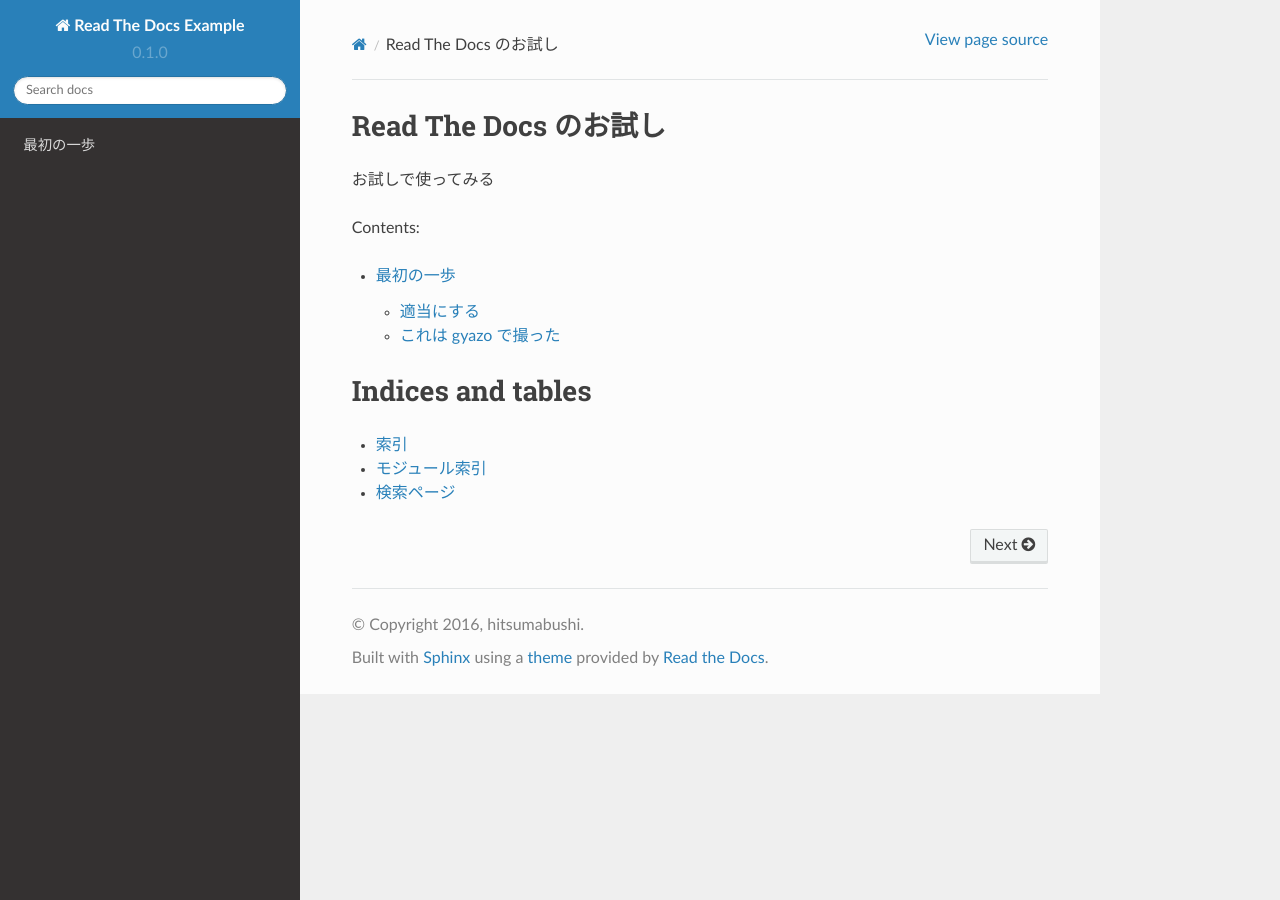
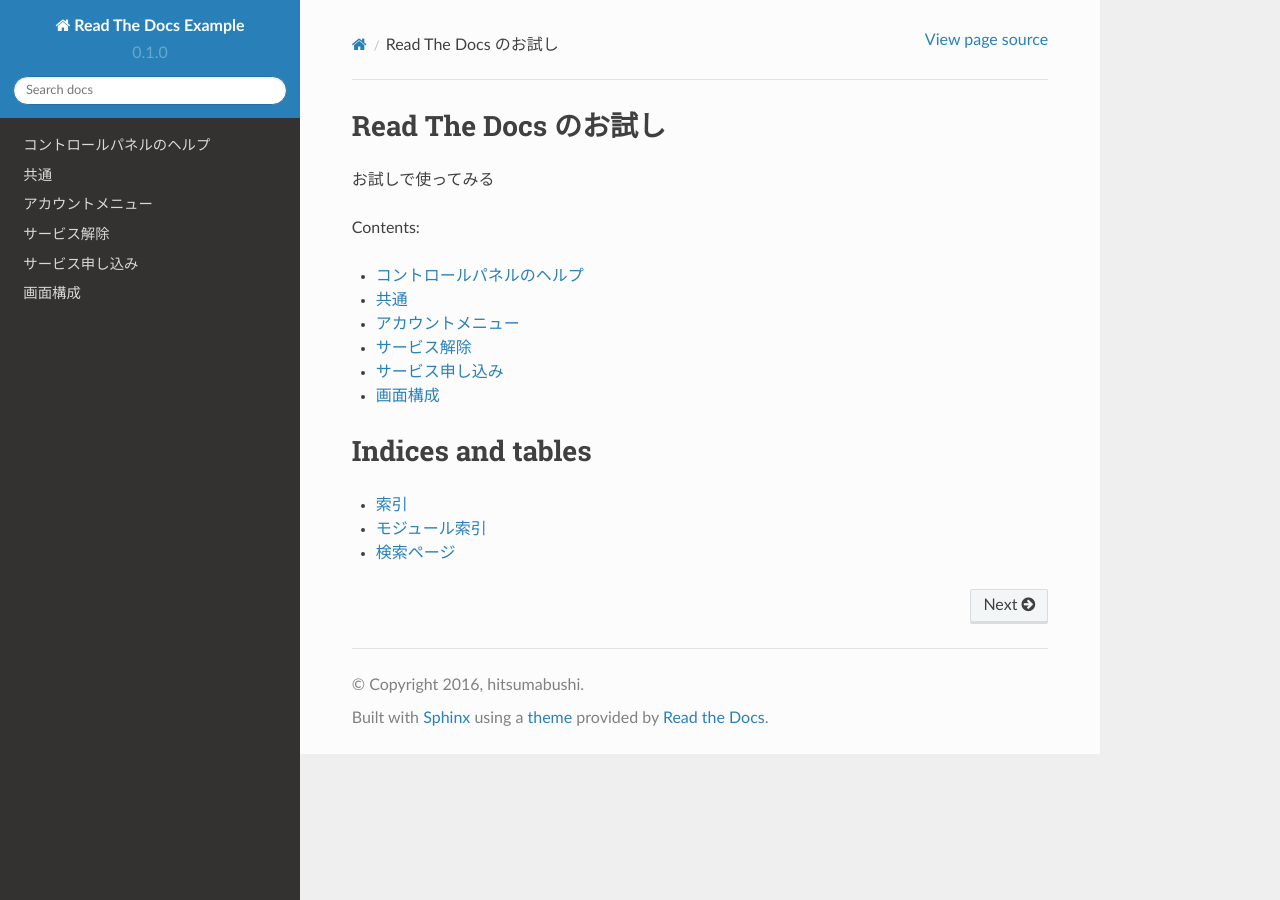
Before and after one commit to hitsumabushi/read_the_docs_example, a Sphinx documentation site: the page built from source/index.rst, in a window 1280 px wide. Built offline with Sphinx 7.4.7 and the Read the Docs theme 2.0.0, drawn with Linux system fonts in a browser that asks for light colours.

Commit message:
add docs

```diff
--- /dev/null
+++ b/source/gitbook_sample/ja/README.md
@@ -0,0 +1,18 @@
+このドキュメントは、バージョン {{ book.version }} - {{ book.sample.first }} です。
+
+My file is {{ file.path }}
+Modified at {{ file.mtime }}
+Book built with GitBook {{ gitbook.version }}
+
+# コントロールパネルのヘルプ
+
+* [共通](common/README.md)
+* コンピューティング
+* RDB
+* DNS
+* メッセージキュー
+* ESS (メール配信)
+* Automation
+* MQTT
+* ストレージ
+* 監視
--- /dev/null
+++ b/source/gitbook_sample/ja/common/README.md
@@ -0,0 +1,3 @@
+# 共通
+ニフティクラウド コントロールパネルの共通部分（画面構成・アカウントメニュー など）について記しています。
+使用している画面イメージは、一部開発時のものを使用しているため、提供時の画面とは違う場合がございます。
--- /dev/null
+++ b/source/gitbook_sample/ja/common/account_menu/README.md
@@ -0,0 +1,18 @@
+# アカウントメニュー
+* [サービス申し込み](account_menu/service_request.md)
+* [サービス解除](account_menu/service_cancellation.md)
+* アクティビティログ
+* 料金明細
+* ライセンス管理
+  * 一覧
+  * 操作
+* 障害・お知らせ通知
+  * 一覧
+  * 操作
+* アカウント管理
+  * 一覧
+  * 詳細
+  * 認証キー
+  * マルチアカウント作成
+  * マルチアカウント操作
+  * パターン認証
--- /dev/null
+++ b/source/gitbook_sample/ja/common/account_menu/service_cancellation.md
@@ -0,0 +1,7 @@
+# サービス解除
+1. 確認画面が表示されますので、「ご注意事項」をご確認ください。
+
+2. 「注意事項を確認して解除する」にチェックを入れて、「OK」ボタンをクリックすると、解約が完了します。 利用規約をご確認の上、「規約に同意して申し込む」にチェックし、お申し込みボタンをクリックしてください。
+※解約すると、稼働中のサーバー、ディスクおよび、それらに保存されている情報はすべて削除されます。元に戻すことはできませんのでご注意ください。
+
+![解除申請](http://cloud.nifty.com/help/images/withdraw01.gif)
--- /dev/null
+++ b/source/gitbook_sample/ja/common/account_menu/service_request.md
@@ -0,0 +1,7 @@
+# サービス申し込み
+ニフティクラウドのご利用は、以下の手順を参考にお申し込みください。
+
+1. ニフティクラウドお申し込みページへアクセス。
+2. @nifty ID、パスワードを入力。
+3. 利用規約をご確認の上、「規約に同意して申し込む」にチェックし、お申し込みボタンをクリックしてください。
+![申し込みページ](http://cloud.nifty.com/help/images/singnup01.gif)
--- /dev/null
+++ b/source/gitbook_sample/ja/common/control-panel-overview.md
@@ -0,0 +1,55 @@
+# 画面構成
+
+コントロールパネルは、以下の画面構成になっています。
+
+![コントロールパネル](http://cloud.nifty.com/help/images/screen_01.gif)
+
+
+<table class="tbl-01" summary="画面構成">
+    <tbody>
+        <tr>
+          <th rowspan="8" width="15%">ヘッダー </th>
+          <td colspan="2" width="70%">各画面共通のヘッダーです。</td>
+        </tr>
+        <tr>
+          <th width="15%">アカウントメニュー</th>
+          <td>アカウント管理、料金詳細、アクティビティログへのリンクとログアウトを行うことができます。</td>
+        </tr>
+        <tr>
+          <th>リージョン選択</th>
+          <td>利用するリージョンを選択します。</td>
+        </tr>
+        <tr>
+          <th>言語選択</th>
+          <td>コントロールパネルの表示言語の切り替えを行います。（現在は日本語のみ選択可能）</td>
+        </tr>
+        <tr>
+          <th>ビッグメニュー</th>
+          <td>ニフティクラウドの各サービスメニューを表示しています。</td>
+        </tr>
+        <tr>
+          <th>HELP</th>
+          <td>総合ドキュメント、FAQ、サポート掲示板、ユーザーブログ、インフォメーションへリンクします。</td>
+        </tr>
+        <tr>
+          <th>APIメニュー</th>
+          <td>APIリファレンスへリンクします。</td>
+        </tr>
+        <tr>
+          <th>SDKメニュー</th>
+          <td>SDKダウンロード、SDKドキュメントへリンクします。</td>
+        </tr>
+        <tr>
+          <th> 左メニュー  </th>
+          <td colspan="2">操作メニューを表示しています。</td>
+        </tr>
+        <tr>
+          <th> メインペイン </th>
+          <td colspan="2">主に操作を行う主画面です。左メニューをクリックするとメニューに応じた画面に切り替わります。</td>
+        </tr>
+        <tr>
+          <th> フッター </th>
+          <td colspan="2">各画面の共通フッターです。@nifty Topページ、お問い合わせ窓口、利用規約、個人情報保護ポリシーなどのページにリンクしています。 </td>
+        </tr>
+    </tbody>
+</table>
--- a/source/index.rst
+++ b/source/index.rst
@@ -11,9 +11,10 @@ Read The Docs のお試し
 Contents:
 
 .. toctree::
-   :maxdepth: 2
+   :glob:
+   :maxdepth: 1
 
-   first_step
+   gitbook_sample/ja/**
 
 
 
```
Also changed, not shown: source/gitbook_sample/ja/book.json (added, +10 -0 lines), 1 other file.
